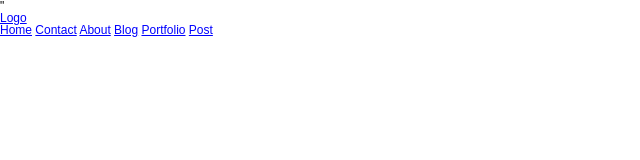
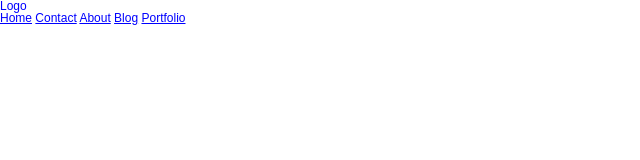
Before and after one commit to MantasVenskus/testinis, a plain HTML site: page index.html in a window 1280 px wide. Shown: the whole page, without its empty margins (0-640 px from the left). Drawn offline with nearby package versions, Linux system fonts and the light colour scheme; files that its build step writes are made by us from their sources.

Commit message:
DEV-001 dev branch added

```diff
--- a/index.html
+++ b/index.html
@@ -16,7 +16,7 @@
 
   </head>
   <body>
-   <div class="topbar"><i class="fa fa-facebook"></i>"</div>
+   <div class="topbar"><i class="fa fa-facebook"></i></div>
    <header>
     <a href="#" class="logo">Logo</a>
      <nav>
@@ -25,7 +25,6 @@
        <a href="#">About</a>
        <a href="#">Blog</a>
        <a href="#">Portfolio</a>
-       <a href="#">Post</a>
      </nav>
    </header>
 
```
